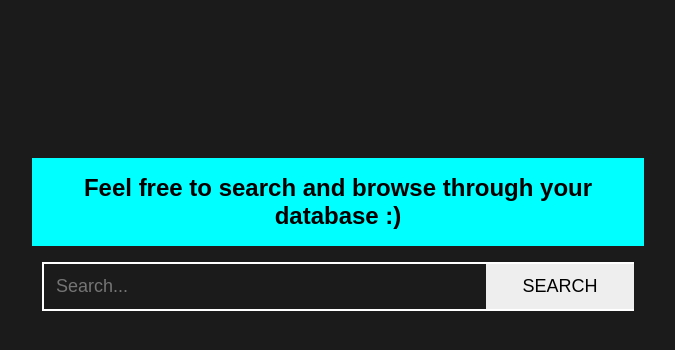
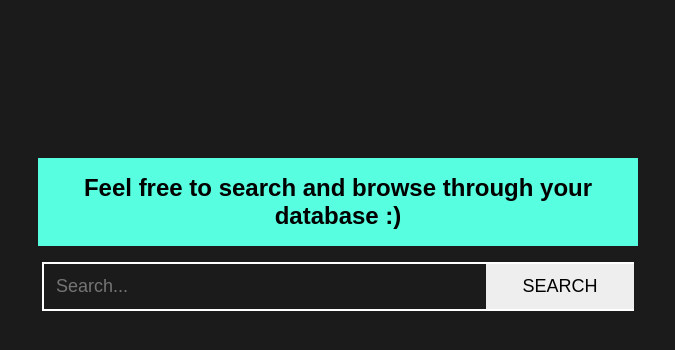
Before and after one commit to harshxtanwar/inter_iit_tech_submission_20AR10012, a Django app: page / in a window 1280 px wide. Shown: the top 350 px of the page, without its empty margins (302-977 px from the left). Run offline with Django 4.2, Linux system fonts and the light colour scheme.

Commit message:
minor edit

```diff
--- a/kgp/app/static/style.css
+++ b/kgp/app/static/style.css
@@ -1,9 +1,8 @@
   .center {
     text-align: center;
-    background-color: aqua;
-    width: 49%;
+    background-color: rgb(87, 254, 223);
+    width: 48%;
     margin: auto;
-
   }
 
 
```
